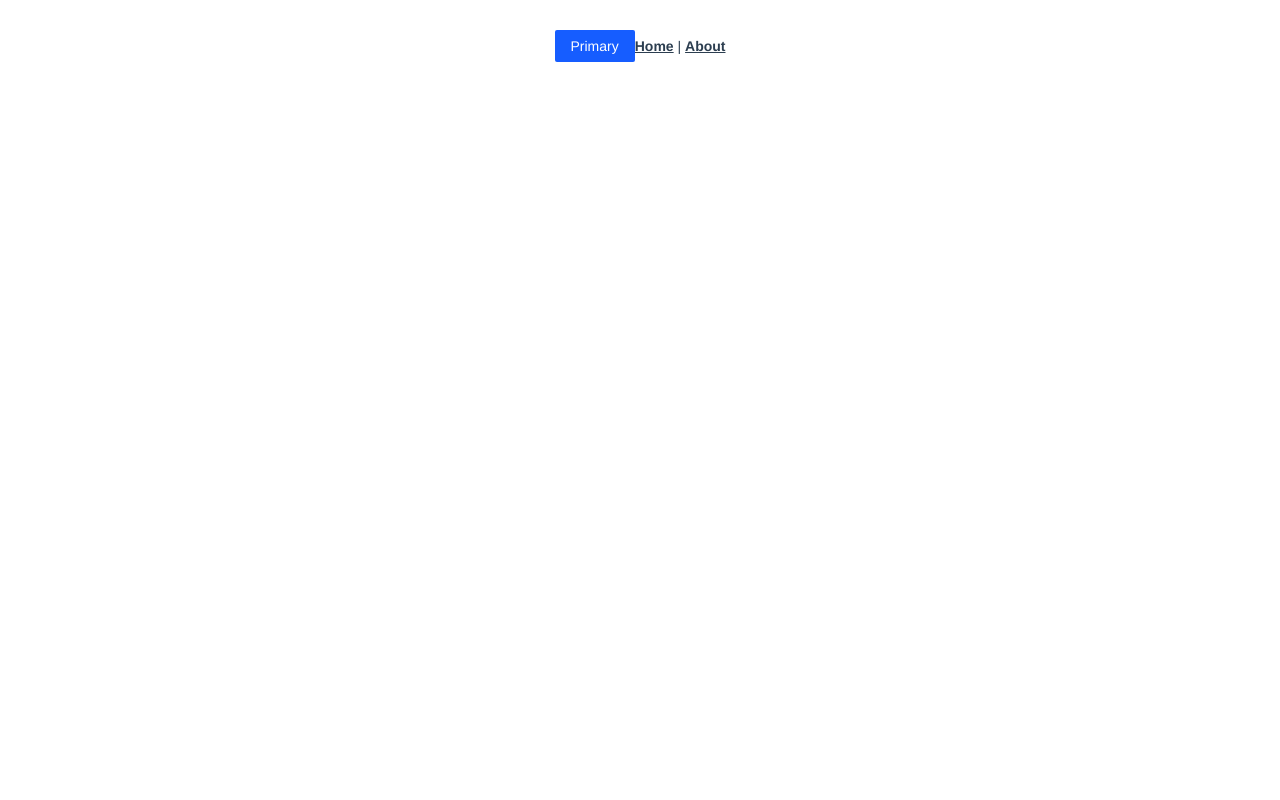
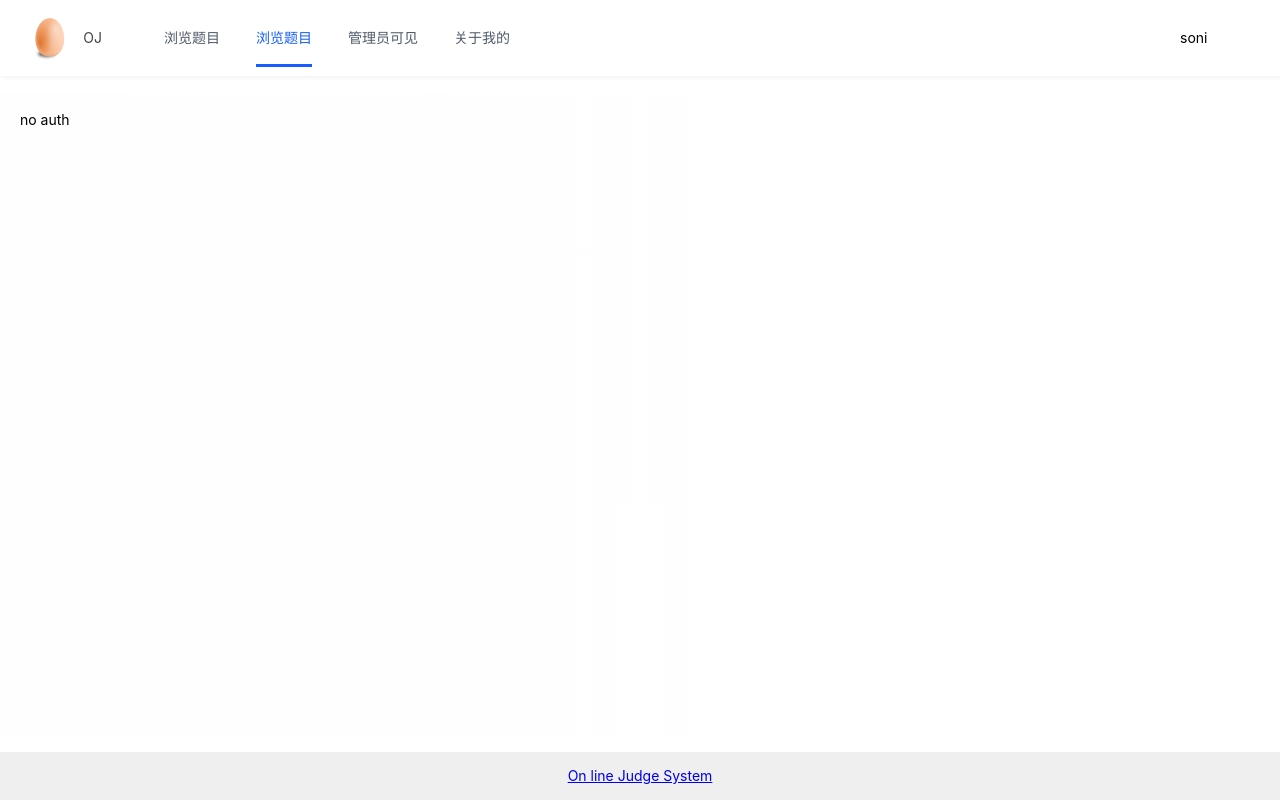
Before and after one commit to sonichen/oj-frontend, a Vue app: page /noauth in a window 1280 px wide. Before the commit this address had no page. Built offline with nearby package versions, Linux system fonts and the light colour scheme.

Commit message:
complete layout

```diff
--- a/src/App.vue
+++ b/src/App.vue
@@ -1,31 +1,59 @@
 <template>
-  <nav>
-    <a-button type="primary">Primary</a-button>
-    <router-link to="/">Home</router-link> |
-    <router-link to="/about">About</router-link>
-  </nav>
-  <router-view />
+  <div id="app">
+    <BasicLayout />
+  </div>
 </template>
+<script lang="ts">
+export default {
+  name: "App",
+  components: { BasicLayout },
+};
+</script>
+<script setup lang="ts">
+import { useRouter } from "vue-router";
+import { useStore } from "vuex";
+import BasicLayout from "@/layouts/BasicLayout.vue";
 
-<style>
-#app {
-  font-family: Avenir, Helvetica, Arial, sans-serif;
-  -webkit-font-smoothing: antialiased;
-  -moz-osx-font-smoothing: grayscale;
+const router = useRouter();
+const store = useStore();
+
+router.beforeEach((to, from, next) => {
+  // 仅管理员可见，判断当前用户是否有权限
+  if (to.meta?.access === "canAdmin") {
+    if (store.state.user.loginUser?.role !== "admin") {
+      next("/noAuth");
+      return;
+    }
+  }
+  next();
+});
+</script>
+<style scoped>
+.layout-demo :deep(.arco-layout-header),
+.layout-demo :deep(.arco-layout-footer),
+.layout-demo :deep(.arco-layout-sider-children),
+.layout-demo :deep(.arco-layout-content) {
+  display: flex;
+  flex-direction: column;
+  justify-content: center;
+  color: var(--color-white);
+  font-size: 16px;
+  font-stretch: condensed;
   text-align: center;
-  color: #2c3e50;
 }
 
-nav {
-  padding: 30px;
+.layout-demo :deep(.arco-layout-header),
+.layout-demo :deep(.arco-layout-footer) {
+  height: 64px;
+  background-color: var(--color-primary-light-4);
 }
 
-nav a {
-  font-weight: bold;
-  color: #2c3e50;
+.layout-demo :deep(.arco-layout-sider) {
+  width: 206px;
+  background-color: var(--color-primary-light-3);
 }
 
-nav a.router-link-exact-active {
-  color: #42b983;
+.layout-demo :deep(.arco-layout-content) {
+  background-color: rgb(var(--arcoblue-6));
 }
 </style>
--- /dev/null
+++ b/src/components/GlobalHeader.vue
@@ -0,0 +1,81 @@
+<template>
+  <a-row id="globalHeader" align="center" :wrap="false">
+    <a-col flex="auto">
+      <a-menu
+        mode="horizontal"
+        :selected-keys="selectedKeys"
+        @menu-item-click="doMenuClick"
+      >
+        <a-menu-item
+          key="0"
+          :style="{ padding: 0, marginRight: '38px' }"
+          disabled
+        >
+          <div class="title-bar">
+            <img class="logo" src="../assets/oj-logo.svg" />
+            <div class="title">OJ</div>
+          </div>
+        </a-menu-item>
+        <a-menu-item v-for="item in routes" :key="item.path">
+          {{ item.name }}
+        </a-menu-item>
+      </a-menu>
+    </a-col>
+    <a-col flex="100px">
+      <div>
+        {{ store.state.user?.loginUser?.userName ?? "NOT Login" }}
+      </div>
+    </a-col>
+  </a-row>
+</template>
+<script lang="ts">
+export default {
+  name: "GlobalHeader",
+};
+</script>
+<script setup lang="ts">
+import { routes } from "../router/routes";
+import { useRouter } from "vue-router";
+import { ref } from "vue";
+import { useStore } from "vuex";
+
+const router = useRouter();
+// 默认主页
+const selectedKeys = ref(["/"]);
+
+// 路由跳转后，更新选中的菜单项
+router.afterEach((to, from, failure) => {
+  selectedKeys.value = [to.path];
+});
+
+const store = useStore();
+console.log();
+
+setTimeout(() => {
+  store.dispatch("user/getLoginUser", {
+    userName: "Soni",
+    role: "admin",
+  });
+}, 3000);
+const doMenuClick = (key: string) => {
+  router.push({
+    path: key,
+  });
+};
+</script>
+
+<style scoped>
+.title-bar {
+  display: flex;
+  align-items: center;
+}
+
+.title {
+  color: #444;
+  margin-left: 16px;
+}
+
+.logo {
+  height: 48px;
+}
+</style>
--- /dev/null
+++ b/src/layouts/BasicLayout.vue
@@ -0,0 +1,49 @@
+<template>
+  <div id="basicLayout">
+    <a-layout style="min-height: 100vh">
+      <a-layout-header class="header">
+        <GlobalHeader />
+      </a-layout-header>
+      <a-layout-content class="content">
+        <router-view />
+      </a-layout-content>
+      <a-layout-footer class="footer">
+        <a href="https://github.com/sonichen/oj-frontend" target="_blank">
+          On line Judge System
+        </a>
+      </a-layout-footer>
+    </a-layout>
+  </div>
+</template>
+<script lang="ts">
+import GlobalHeader from "@/components/GlobalHeader.vue";
+export default {
+  name: "BasicLayout",
+  components: { GlobalHeader },
+};
+</script>
+<style scoped>
+#basicLayout {
+}
+
+#basicLayout .header {
+  margin-bottom: 16px;
+  box-shadow: #eee 1px 1px 5px;
+}
+
+#basicLayout .content {
+  background: linear-gradient(to right, #fefefe, #fff);
+  margin-bottom: 16px;
+  padding: 20px;
+}
+
+#basicLayout .footer {
+  background: #efefef;
+  padding: 16px;
+  position: sticky;
+  bottom: 0;
+  left: 0;
+  right: 0;
+  text-align: center;
+}
+</style>
--- a/src/router/index.ts
+++ b/src/router/index.ts
@@ -1,22 +1,5 @@
 import { createRouter, createWebHistory, RouteRecordRaw } from "vue-router";
-import HomeView from "../views/HomeView.vue";
-
-const routes: Array<RouteRecordRaw> = [
-  {
-    path: "/",
-    name: "home",
-    component: HomeView,
-  },
-  {
-    path: "/about",
-    name: "about",
-    // route level code-splitting
-    // this generates a separate chunk (about.[hash].js) for this route
-    // which is lazy-loaded when the route is visited.
-    component: () =>
-      import(/* webpackChunkName: "about" */ "../views/AboutView.vue"),
-  },
-];
+import { routes } from "@/router/routes";
 
 const router = createRouter({
   history: createWebHistory(process.env.BASE_URL),
--- /dev/null
+++ b/src/router/routes.ts
@@ -0,0 +1,33 @@
+import { RouteRecordRaw } from "vue-router";
+import HomeView from "@/views/HomeView.vue";
+import AdminView from "@/views/AdminView.vue";
+import NoAuthView from "@/views/NoAuthView.vue";
+export const routes: Array<RouteRecordRaw> = [
+  {
+    path: "/",
+    name: "浏览题目",
+    component: HomeView,
+  },
+  {
+    path: "/noauth",
+    name: "浏览题目",
+    component: NoAuthView,
+  },
+  {
+    path: "/admin",
+    name: "管理员可见",
+    component: AdminView,
+    meta: {
+      access: "canAdmin",
+    },
+  },
+  {
+    path: "/about",
+    name: "关于我的",
+    // route level code-splitting
+    // this generates a separate chunk (about.[hash].js) for this route
+    // which is lazy-loaded when the route is visited.
+    component: () =>
+      import(/* webpackChunkName: "about" */ "../views/AboutView.vue"),
+  },
+];
--- a/src/store/index.ts
+++ b/src/store/index.ts
@@ -1,9 +1,9 @@
 import { createStore } from "vuex";
-
+import user from "./user";
 export default createStore({
   state: {},
   getters: {},
   mutations: {},
   actions: {},
-  modules: {},
+  modules: { user },
 });
--- /dev/null
+++ b/src/store/user.ts
@@ -0,0 +1,22 @@
+// initial state
+import { StoreOptions } from "vuex";
+
+export default {
+  namespaced: true,
+  state: () => ({
+    loginUser: {
+      userName: "not login",
+    },
+  }),
+  actions: {
+    getLoginUser({ commit, state }, payload) {
+      // TODO
+      commit("updateUser", { userName: "soni" });
+    },
+  },
+  mutations: {
+    updateUser(state, payload) {
+      state.loginUser = payload;
+    },
+  },
+} as StoreOptions<any>;
--- /dev/null
+++ b/src/views/AdminView.vue
@@ -0,0 +1,19 @@
+<template>
+  <div class="home">
+    管理员可见
+    <img alt="Vue logo" src="../assets/logo.png" />
+    <HelloWorld msg="Welcome to Your Vue.js + TypeScript App" />
+  </div>
+</template>
+
+<script lang="ts">
+import { defineComponent } from "vue";
+import HelloWorld from "@/components/HelloWorld.vue"; // @ is an alias to /src
+
+export default defineComponent({
+  name: "HomeView",
+  components: {
+    HelloWorld,
+  },
+});
+</script>
--- /dev/null
+++ b/src/views/NoAuthView.vue
@@ -0,0 +1,9 @@
+<template>
+  <div class="home">no auth</div>
+</template>
+
+<script lang="ts">
+export default {
+  name: "NoAuth",
+};
+</script>
```
Also changed, not shown: .eslintrc.js, src/assets/oj-logo.svg (added), 1 other file (tests, documents, lock files or other folders).
